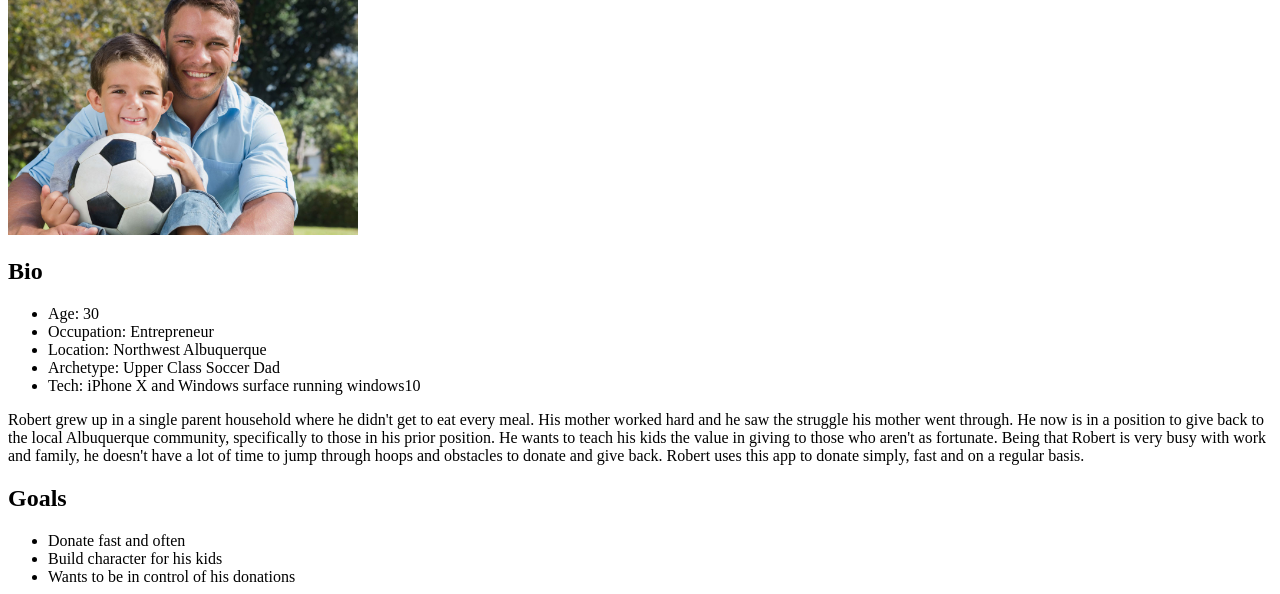
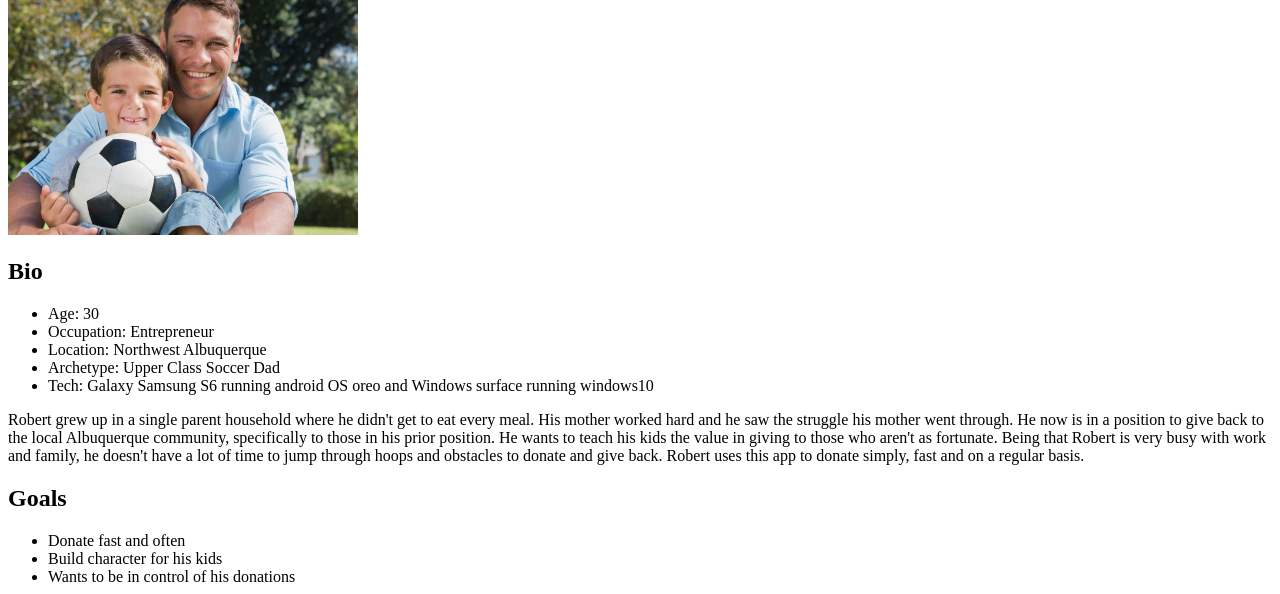
Before and after one commit to Npascetti/kindness, a PHP site: page /robert.php in a window 1280 px wide. Shown: the part 205-799 px from the top of the page. Run offline with PHP 8.4, Linux system fonts and the light colour scheme.

Commit message:
Changed roberts text.

```diff
--- a/epic/robert.php
+++ b/epic/robert.php
@@ -28,7 +28,7 @@
 					<li>Occupation: Entrepreneur</li>
 					<li>Location: Northwest Albuquerque</li>
 					<li>Archetype: Upper Class Soccer Dad </li>
-					<li>Tech: iPhone X and Windows surface running windows10</li>
+					<li>Tech: Galaxy Samsung S6 running android OS oreo and Windows surface running windows10</li>
 				</ul>
 			<p>Robert grew up in a single parent household where he didn't get to eat every meal. His mother worked hard
 				and he saw the struggle his mother went through. He now is in a position to give back to the local Albuquerque
```
